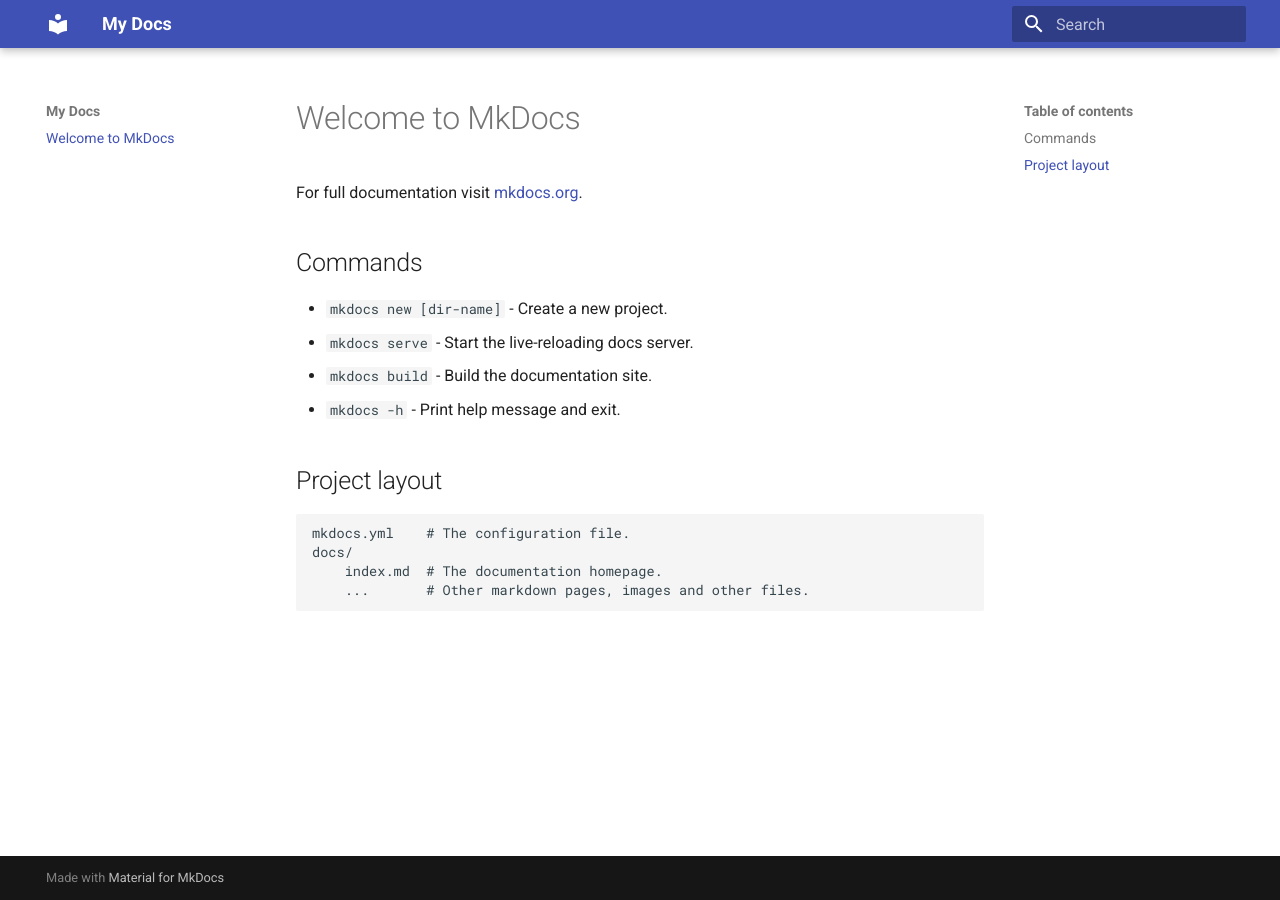
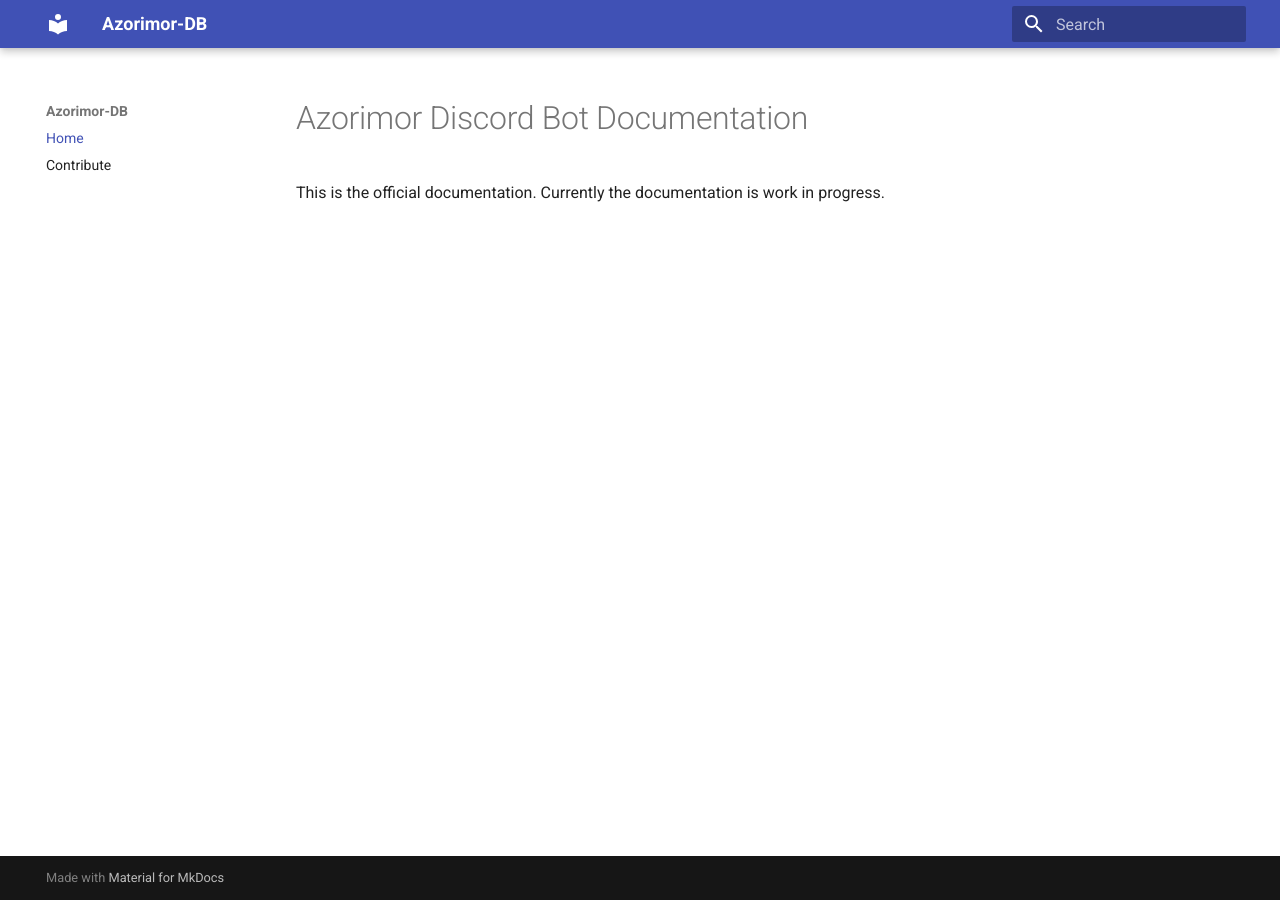
Before and after one commit to Azorimor/azolyzer-docs, an MkDocs documentation site: the page built from docs/index.md, in a window 1280 px wide. Built offline with MkDocs 1.6.1 and Material for MkDocs 9.7.7, drawn with Linux system fonts in a browser that asks for light colours.

Commit message:
Removed initial content. Added contribute to docs.

```diff
--- a/docs/index.md
+++ b/docs/index.md
@@ -1,17 +1,2 @@
-# Welcome to MkDocs
-
-For full documentation visit [mkdocs.org](https://www.mkdocs.org).
-
-## Commands
-
-* `mkdocs new [dir-name]` - Create a new project.
-* `mkdocs serve` - Start the live-reloading docs server.
-* `mkdocs build` - Build the documentation site.
-* `mkdocs -h` - Print help message and exit.
-
-## Project layout
-
-    mkdocs.yml    # The configuration file.
-    docs/
-        index.md  # The documentation homepage.
-        ...       # Other markdown pages, images and other files.
+# Azorimor Discord Bot Documentation
+This is the official documentation. Currently the documentation is work in progress.
--- a/mkdocs.yml
+++ b/mkdocs.yml
@@ -1,2 +1,5 @@
-site_name: My Docs
+site_name: Azorimor-DB
 theme: material
+nav:
+  - Home: index.md
+  - Contribute: ./contribute/index.md
```
Also changed, not shown: docs/contribute/index.md (added, +46 -0 lines), 1 other file.
